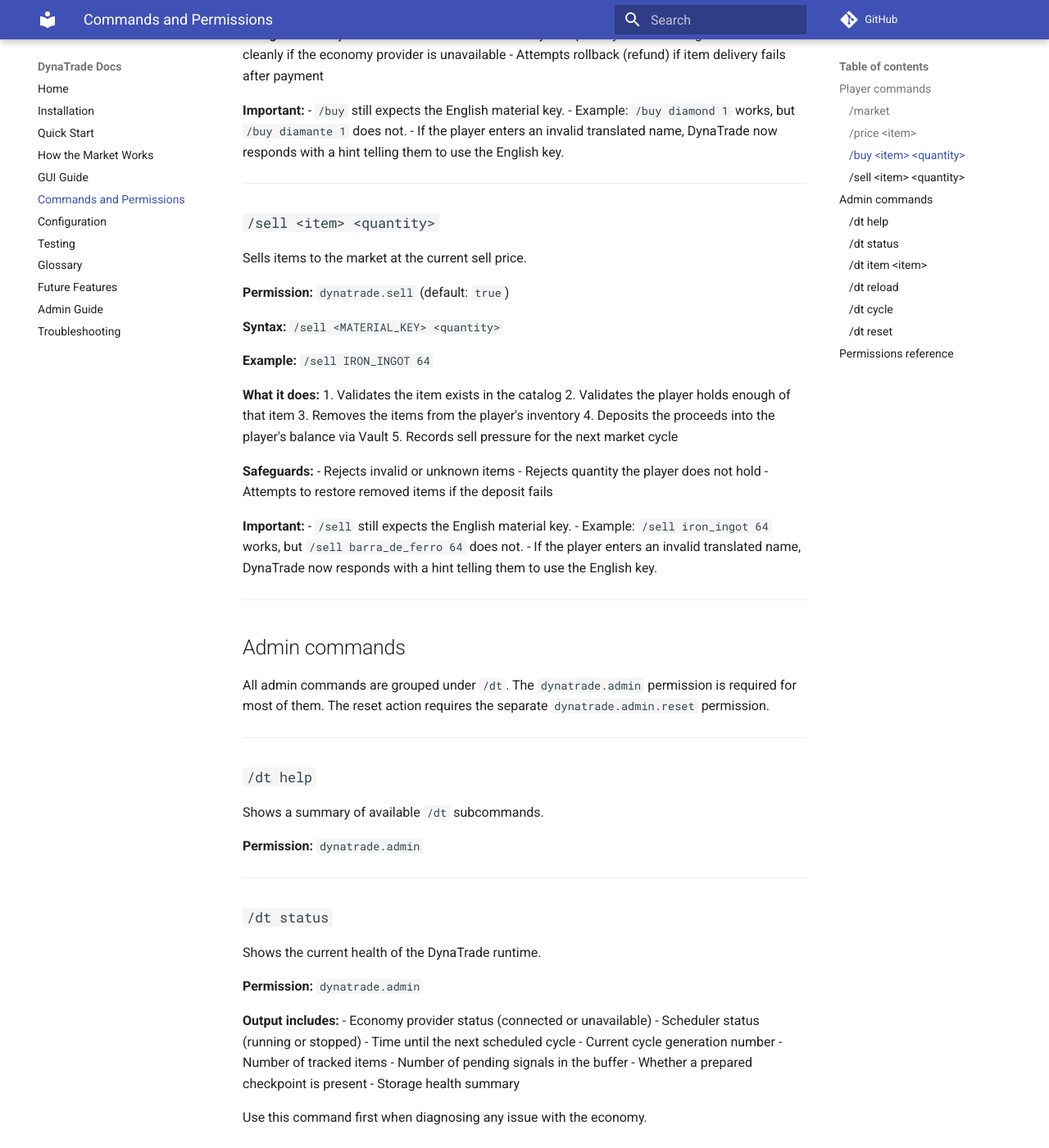
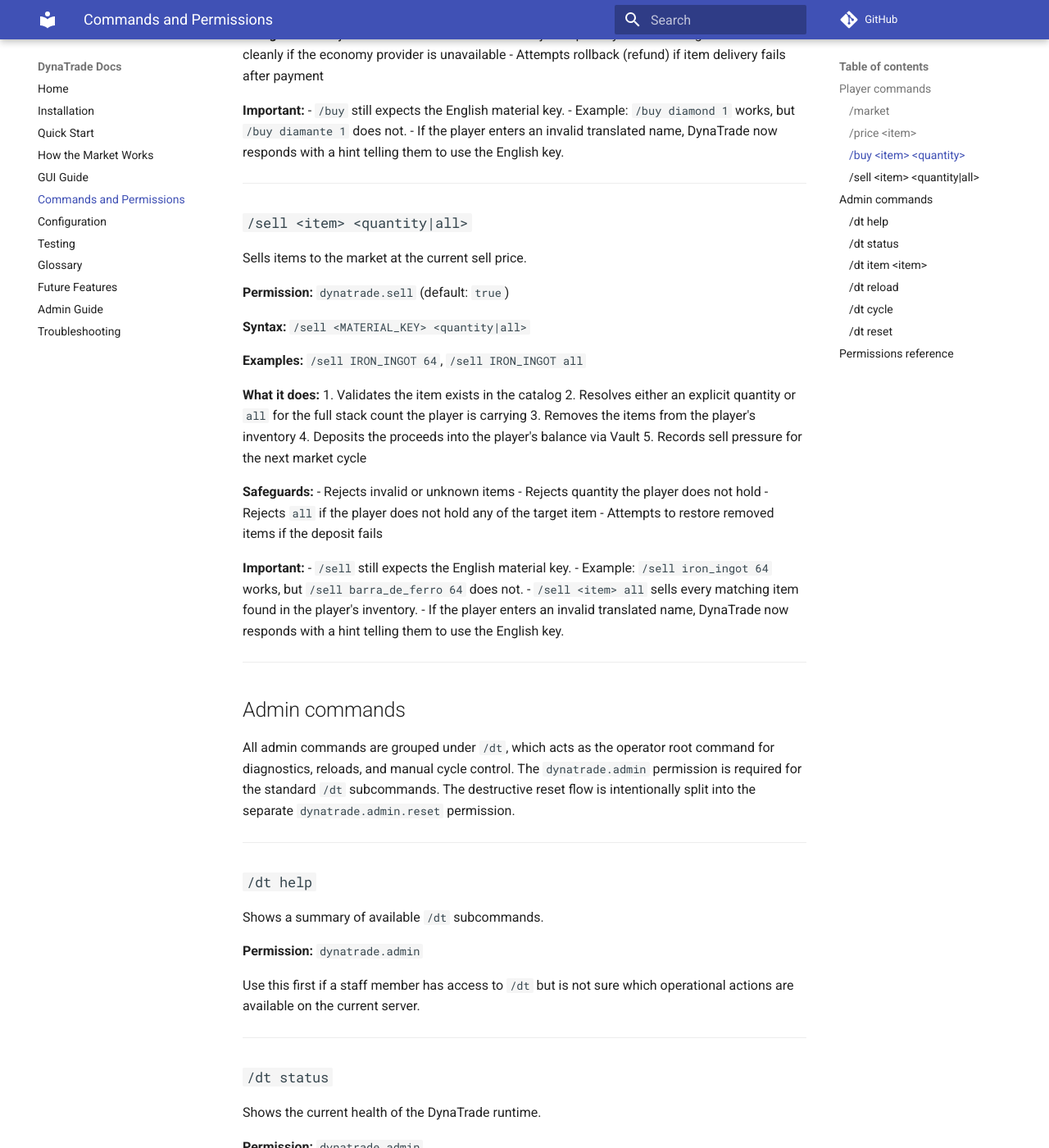
Before and after one commit to jeanmattcs/dynatrade-docs, an MkDocs documentation site: the page built from docs/Commands-and-Permissions.md, in a window 1280 px wide and 1400 px high, scrolled down 1530 px. Shown: the whole window at 82% size. Built offline with MkDocs 1.6.1 and Material for MkDocs 9.7.7, drawn with Linux system fonts in a browser that asks for light colours; comment, search, counter and statistics services are not loaded; some of the changed text lies outside the part shown.

Commit message:
docs(commands): document sell-all and admin permission scope

```diff
--- a/docs/Commands-and-Permissions.md
+++ b/docs/Commands-and-Permissions.md
@@ -79,19 +79,19 @@ Buys items from the market at the current buy price.
 
 ---
 
-### `/sell <item> <quantity>`
+### `/sell <item> <quantity|all>`
 
 Sells items to the market at the current sell price.
 
 **Permission:** `dynatrade.sell` (default: `true`)
 
-**Syntax:** `/sell <MATERIAL_KEY> <quantity>`
+**Syntax:** `/sell <MATERIAL_KEY> <quantity|all>`
 
-**Example:** `/sell IRON_INGOT 64`
+**Examples:** `/sell IRON_INGOT 64`, `/sell IRON_INGOT all`
 
 **What it does:**
 1. Validates the item exists in the catalog
-2. Validates the player holds enough of that item
+2. Resolves either an explicit quantity or `all` for the full stack count the player is carrying
 3. Removes the items from the player's inventory
 4. Deposits the proceeds into the player's balance via Vault
 5. Records sell pressure for the next market cycle
@@ -99,18 +99,20 @@ Sells items to the market at the current sell price.
 **Safeguards:**
 - Rejects invalid or unknown items
 - Rejects quantity the player does not hold
+- Rejects `all` if the player does not hold any of the target item
 - Attempts to restore removed items if the deposit fails
 
 **Important:**
 - `/sell` still expects the English material key.
 - Example: `/sell iron_ingot 64` works, but `/sell barra_de_ferro 64` does not.
+- `/sell <item> all` sells every matching item found in the player's inventory.
 - If the player enters an invalid translated name, DynaTrade now responds with a hint telling them to use the English key.
 
 ---
 
 ## Admin commands
 
-All admin commands are grouped under `/dt`. The `dynatrade.admin` permission is required for most of them. The reset action requires the separate `dynatrade.admin.reset` permission.
+All admin commands are grouped under `/dt`, which acts as the operator root command for diagnostics, reloads, and manual cycle control. The `dynatrade.admin` permission is required for the standard `/dt` subcommands. The destructive reset flow is intentionally split into the separate `dynatrade.admin.reset` permission.
 
 ---
 
@@ -119,6 +121,8 @@ All admin commands are grouped under `/dt`. The `dynatrade.admin` permission is
 Shows a summary of available `/dt` subcommands.
 
 **Permission:** `dynatrade.admin`
+
+Use this first if a staff member has access to `/dt` but is not sure which operational actions are available on the current server.
 
 ---
 
@@ -139,6 +143,7 @@ Shows the current health of the DynaTrade runtime.
 - Storage health summary
 
 Use this command first when diagnosing any issue with the economy.
+It is safe to delegate to moderators or support staff because it is read-only.
 
 ---
 
@@ -159,6 +164,7 @@ Shows a focused diagnostic snapshot for one item.
 - Configured price floor and ceiling
 
 Use this to quickly answer player reports about a specific item's pricing.
+It is also read-only and safe to delegate to staff who should not be changing the live economy.
 
 ---
 
@@ -183,6 +189,7 @@ Reloads configuration files and rebuilds the runtime.
 **Notes:**
 - In-memory prices are not reset by a reload. The persisted market state is restored as-is.
 - If `market-state.yml` is invalid, reload will not silently apply base prices. It will log the problem and preserve the previous runtime.
+- This command requires `dynatrade.admin` because it changes live runtime behavior and should be limited to trusted operators.
 
 ---
 
@@ -204,6 +211,8 @@ Forces an immediate market cycle.
 - During testing to see the effect of recent trades immediately
 - After a controlled trade scenario to advance the market state
 - When you want to process accumulated signals without waiting for the scheduled cycle
+
+This command requires `dynatrade.admin` because it actively advances the market.
 
 ---
 
@@ -242,4 +251,4 @@ Performs a full reset of the dynamic market state, restoring base prices from `i
 | `dynatrade.admin` | `op` | `/dt status`, `/dt item`, `/dt reload`, `/dt cycle`, `/dt help` |
 | `dynatrade.admin.reset` | `op` | `/dt reset` |
 
-The `dynatrade.admin.reset` permission is intentionally separate from `dynatrade.admin`. This allows you to give trusted staff access to diagnostics and cycle control without allowing a full economy reset.
+The `dynatrade.admin` node is the main gate for `/dt` administration. It is appropriate for trusted staff who need to inspect the economy, reload config, or force a cycle. The `dynatrade.admin.reset` permission is intentionally separate so only owners or senior administrators can wipe the market state.
```
